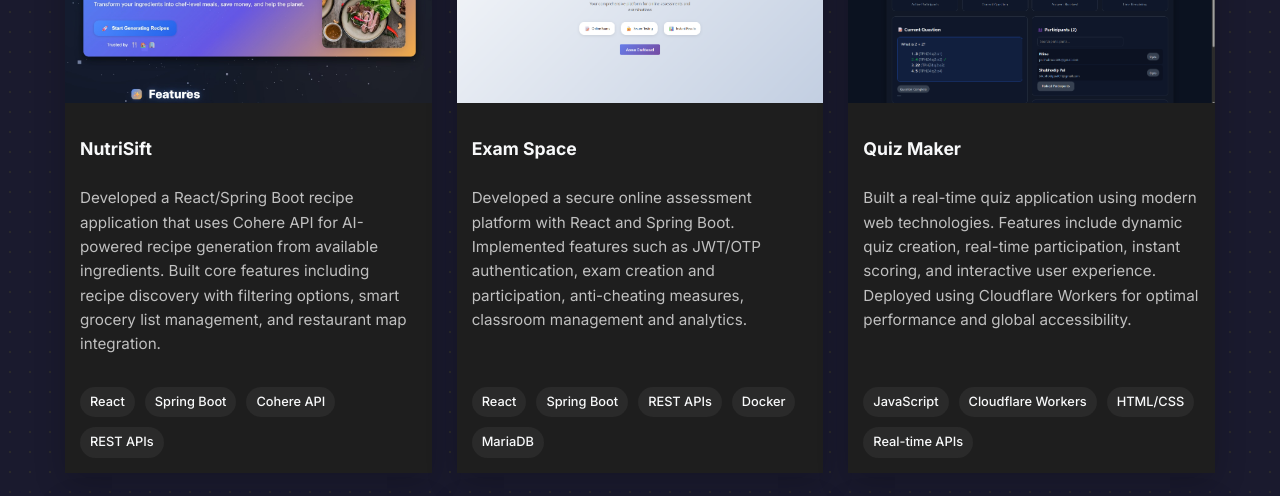
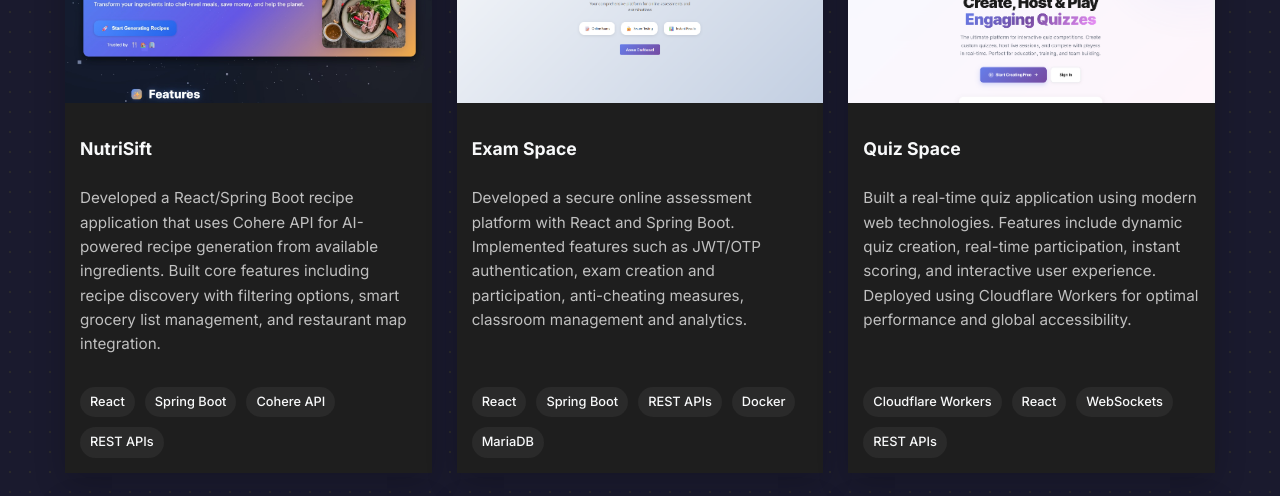
Before and after one commit to Shubhodippal/React_Portfolio, a React (Vite) app: page / in a window 1280 px wide. Shown: the part 2960-3456 px from the top of the page. Built offline with nearby package versions, Linux system fonts and the light colour scheme; grey boxes are pictures that could not be loaded.

Commit message:
fix: update project details for Quiz Space including title, technologies, and links

```diff
--- a/src/App.jsx
+++ b/src/App.jsx
@@ -62,11 +62,11 @@ function App() {
       },
       {
         id: 3,
-        title: "Quiz Maker",
+        title: "Quiz Space",
         description: "Built a real-time quiz application using modern web technologies. Features include dynamic quiz creation, real-time participation, instant scoring, and interactive user experience. Deployed using Cloudflare Workers for optimal performance and global accessibility.",
-        technologies: "JavaScript, Cloudflare Workers, HTML/CSS, Real-time APIs",
-        link: "https://github.com/Shubhodippal/Quiz_Maker.git",
-        website: "https://realtime-quiz-worker.shubhodippal01.workers.dev/",
+        technologies: "Cloudflare Workers, React, WebSockets, REST APIs",
+        link: "https://github.com/Shubhodippal/Quiz.git",
+        website: "https://quiz.examspace.in/",
         image: quizmaker // Local image path
       },
       {
```
Also changed, not shown: src/assets/quiz_maker.png.
